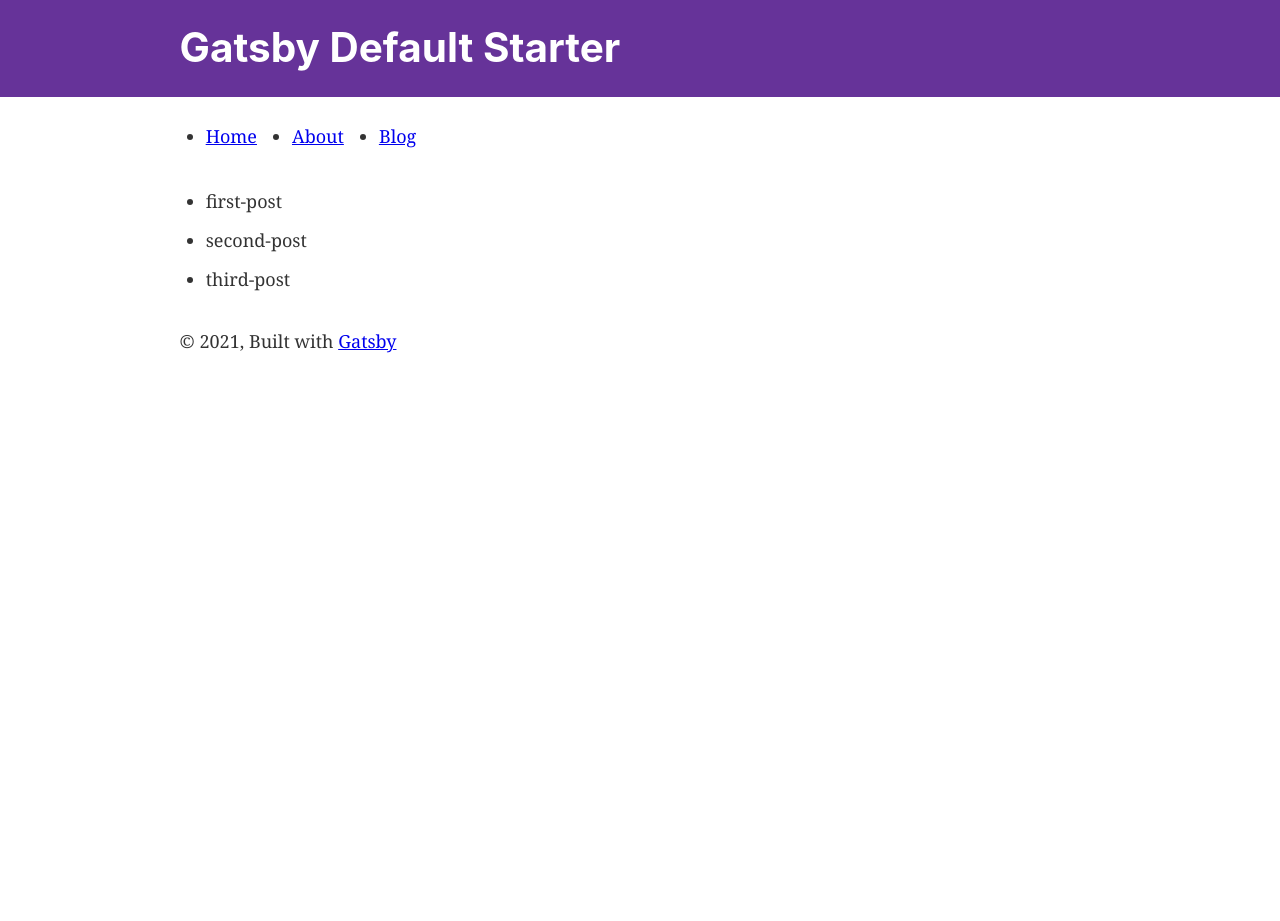
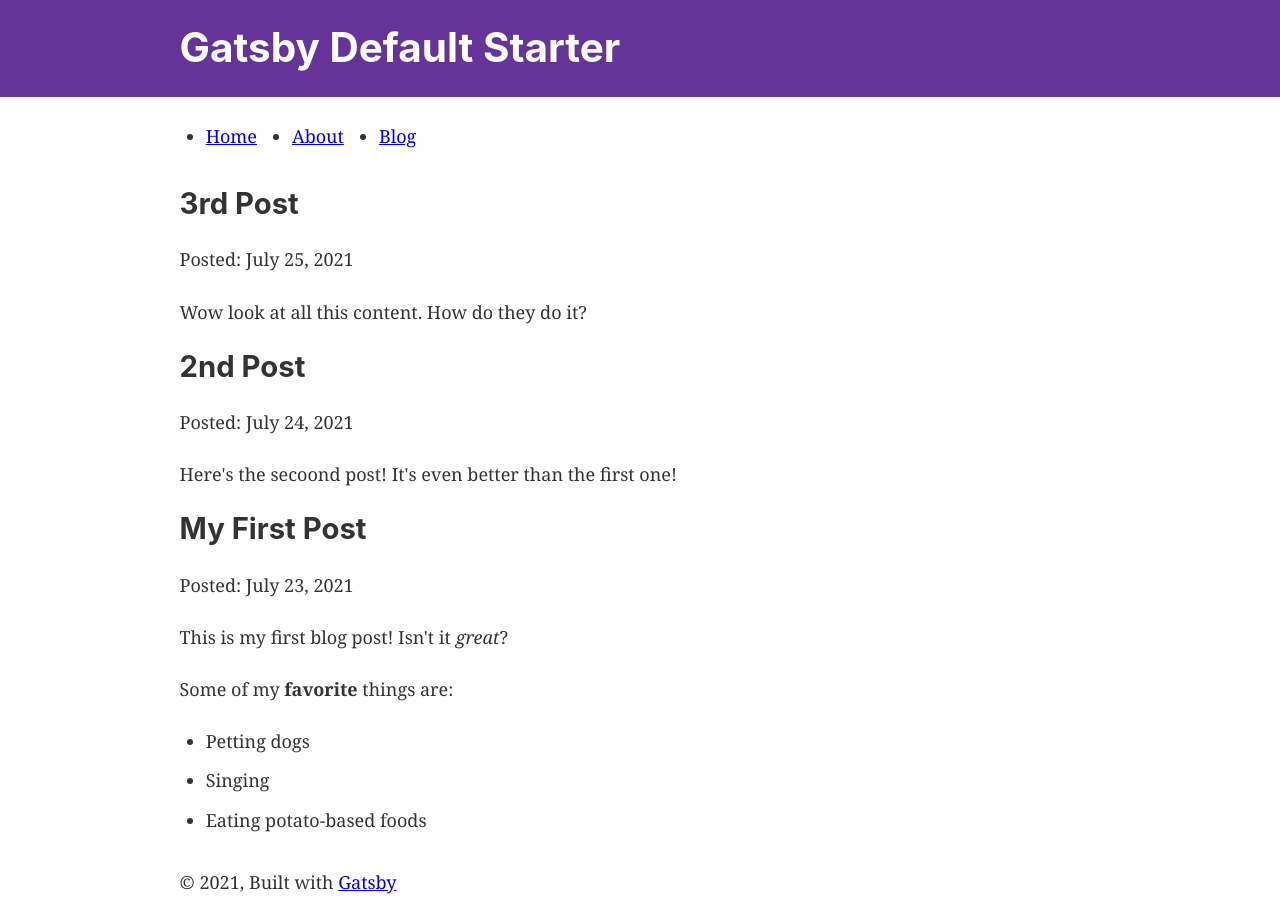
Before and after one commit to jhoangr/gatsby_netlify, a Gatsby site: page /blog in a window 1280 px wide. Before the commit the page ends 800 px from the top, so only its background shows below. Built offline with nearby package versions, Linux system fonts and the light colour scheme; Gatsby itself is replaced by a stand-in of ours.

Commit message:
Finished Gatsby Tutorial Part 5

```diff
--- a/blog/first-post.mdx
+++ b/blog/first-post.mdx
@@ -0,0 +1,12 @@
+---
+title: "My First Post"
+date: "2021-07-23"
+---
+
+This is my first blog post! Isn't it *great*?
+
+Some of my **favorite** things are:
+
+* Petting dogs
+* Singing
+* Eating potato-based foods
--- a/blog/second-post.mdx
+++ b/blog/second-post.mdx
@@ -0,0 +1,6 @@
+---
+title: "2nd Post"
+date: "2021-07-24"
+---
+
+Here's the secoond post! It's even better than the first one!
--- a/blog/third-post.mdx
+++ b/blog/third-post.mdx
@@ -0,0 +1,6 @@
+---
+title: "3rd Post"
+date: "2021-07-25"
+---
+
+Wow look at all this content. How do they do it?
--- a/gatsby-config.js
+++ b/gatsby-config.js
@@ -35,6 +35,7 @@ module.exports = {
     },
     `gatsby-transformer-sharp`,
     `gatsby-plugin-sharp`,
+    `gatsby-plugin-mdx`,
     {
       resolve: `gatsby-plugin-manifest`,
       options: {
--- a/package.json
+++ b/package.json
@@ -5,11 +5,14 @@
   "version": "0.1.0",
   "author": "Kyle Mathews <mathews.kyle@gmail.com>",
   "dependencies": {
+    "@mdx-js/mdx": "^1.6.22",
+    "@mdx-js/react": "^1.6.22",
     "gatsby": "^4.2.0",
     "gatsby-cli": "^4.2.0",
     "gatsby-plugin-gatsby-cloud": "^4.2.0",
     "gatsby-plugin-image": "^2.2.0",
     "gatsby-plugin-manifest": "^4.2.0",
+    "gatsby-plugin-mdx": "^3.2.0",
     "gatsby-plugin-offline": "^5.2.0",
     "gatsby-plugin-react-helmet": "^5.2.0",
     "gatsby-plugin-sharp": "^4.2.0",
--- a/src/pages/blog.js
+++ b/src/pages/blog.js
@@ -1,28 +1,42 @@
 import * as React from 'react'
 import { graphql } from 'gatsby'
 import Layout from '../components/layout'
+import { MDXRenderer } from 'gatsby-plugin-mdx'
 
 const BlogPage = ({ data }) => {
   return (
     <Layout pageTitle="My Blog Posts">
-      <ul>
+
       {
-        data.allFile.nodes.map(node => (
-          <li key={node.name}>
-            {node.name}
-          </li>
+        data.allMdx.nodes.map(node => (
+          <article key={node.id}>
+            <h2>{node.frontmatter.title}</h2>
+            <p>Posted: {node.frontmatter.date}</p>
+            <MDXRenderer>
+                {node.body}
+            </MDXRenderer>
+
+
+            {/* {node.body} */}
+          </article>
         ))
       }
-      </ul>
+
     </Layout>
   )
 }
 
+
 export const query = graphql`
   query {
-    allFile (filter:{sourceInstanceName: {eq:"blog"}}){
+    allMdx(sort: {fields: frontmatter___date, order: DESC}) {
       nodes {
-        name
+        frontmatter {
+          date(formatString: "MMMM D, YYYY")
+          title
+        }
+        id
+        body
       }
     }
   }
```
Also changed, not shown: 1 other file.
